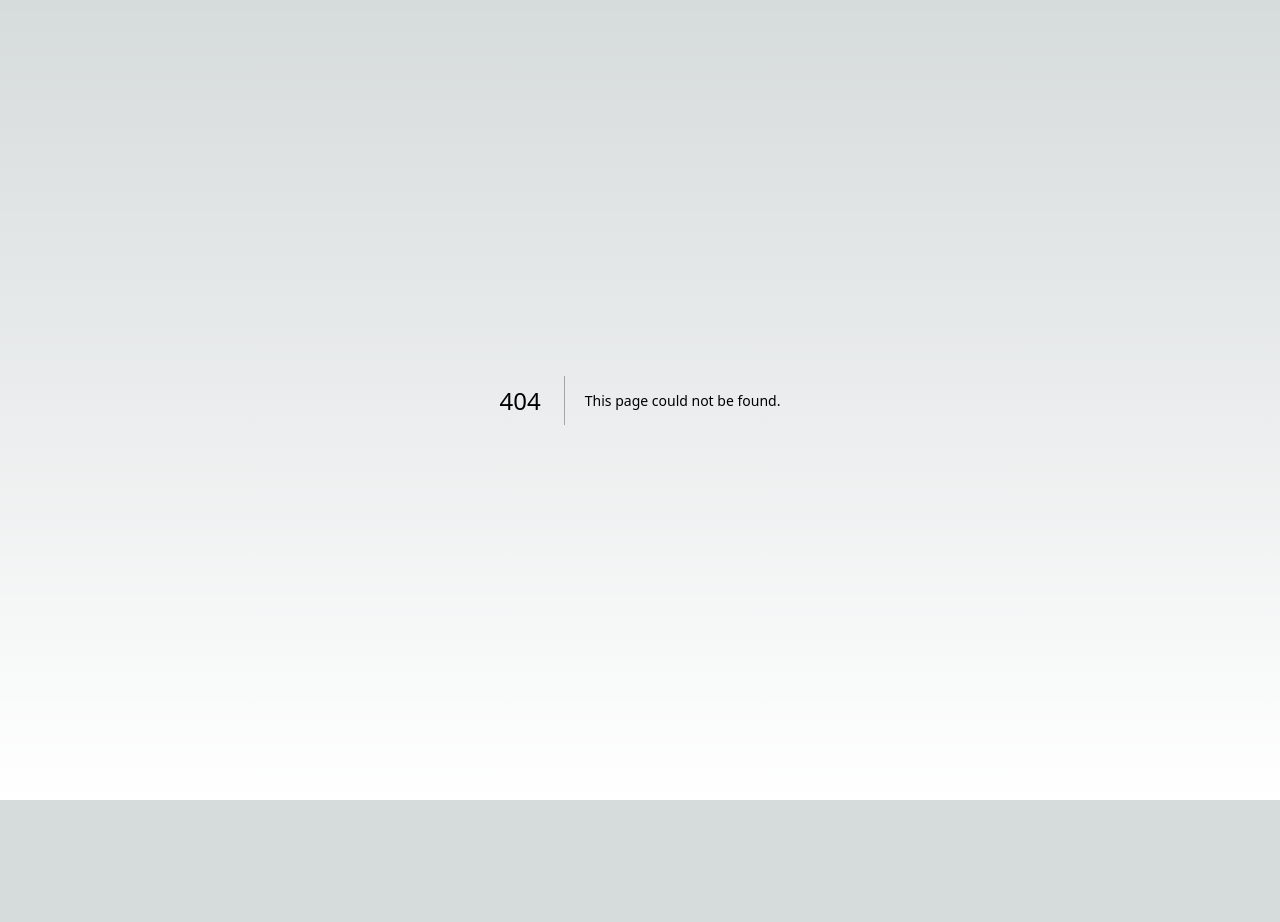
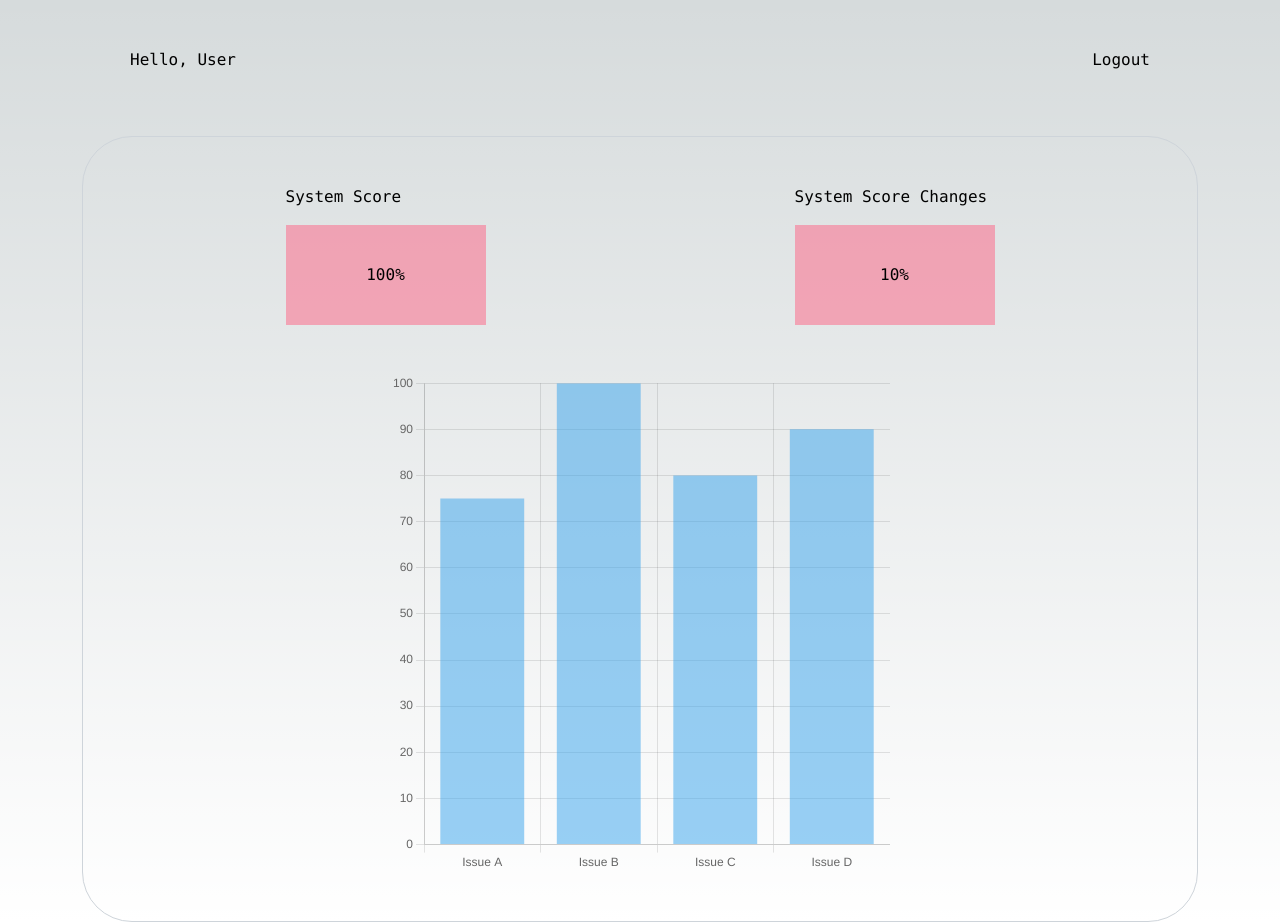
Before and after one commit to ditarahma08/autobahn, a Next.js app: page /dashboard in a window 1280 px wide. Before the commit this address had no page. Before the commit the page ends 800 px from the top, so only its background shows below. Built offline with nearby package versions, Linux system fonts and the light colour scheme.

Commit message:
add dashboard page

```diff
--- a/package.json
+++ b/package.json
@@ -11,8 +11,10 @@
   "dependencies": {
     "@next/font": "13.1.6",
     "bootstrap": "^5.2.3",
+    "chart.js": "^4.2.1",
     "next": "13.1.6",
     "react": "18.2.0",
+    "react-chartjs-2": "^5.2.0",
     "react-dom": "18.2.0"
   }
 }
--- /dev/null
+++ b/src/pages/dashboard/index.js
@@ -0,0 +1,73 @@
+import {
+  Chart as ChartJS,
+  CategoryScale,
+  LinearScale,
+  BarElement,
+  Tooltip,
+} from 'chart.js'
+import { Bar } from 'react-chartjs-2'
+import styles from '@/styles/Dashboard.module.css'
+
+ChartJS.register(
+  CategoryScale,
+  LinearScale,
+  BarElement,
+  Tooltip,
+)
+
+const Dashboard = () => {
+	const options = {
+	  responsive: true,
+	  maintainAspectRatio: true,
+	  aspectRatio: 1 | 1,
+	  plugins: {
+	    legend: {
+	    	display: false
+	    }
+	  }
+	}
+
+	const labels = ['Issue A', 'Issue B', 'Issue C', 'Issue D']
+
+	const data = {
+	  labels,
+	  datasets: [
+	    {
+	      label: 'Dataset 2',
+	      data: [75, 100, 80, 90, 40],
+	      backgroundColor: 'rgba(53, 162, 235, 0.5)',
+	    },
+	  ],
+	}
+
+	return (
+		<div className={`container`}>
+			<div className={`d-flex justify-content-between m-5`}>
+				<p>Hello, User</p>
+				<p className={styles.logout}>Logout</p>
+			</div>
+
+			<div className={`${styles.data} p-5`}>
+				<div className={`d-flex justify-content-around mb-5`}>
+					<div className={`${styles.bar} d-flex flex-column`}>
+						<p>System Score</p>
+						<span>100%</span>
+					</div>
+
+					<div className={`${styles.bar} d-flex flex-column`}>
+						<p>System Score Changes</p>
+						<span>10%</span>
+					</div>
+				</div>
+
+				<div className={`mt-5`}>
+					<div className={styles.chart}>
+						<Bar options={options} data={data} />
+					</div>
+				</div>
+			</div>
+		</div>
+	)
+}
+
+export default Dashboard
--- /dev/null
+++ b/src/styles/Dashboard.module.css
@@ -0,0 +1,22 @@
+.logout {
+	cursor: pointer;
+}
+
+.data {
+	border: 1px solid #ced4da;
+	border-radius: 50px;
+}
+
+.bar span {
+	background-color: rgba(255, 99, 132, 0.5);
+	height: 100px;
+	width: 200px;
+	display: flex;
+	align-items: center;
+	justify-content: center;
+}
+
+.chart {
+	max-width: 500px;
+	margin: auto;
+}
```
Also changed, not shown: 2 other files (tests, documents, lock files or other folders).
